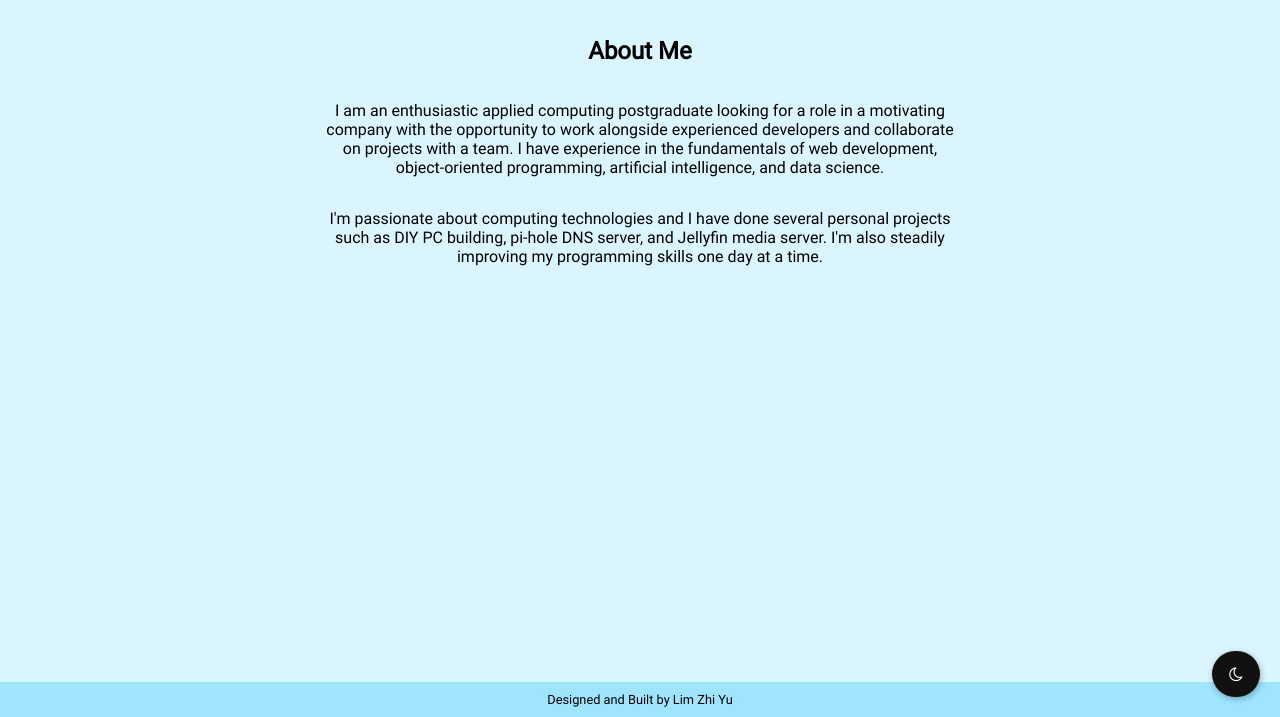
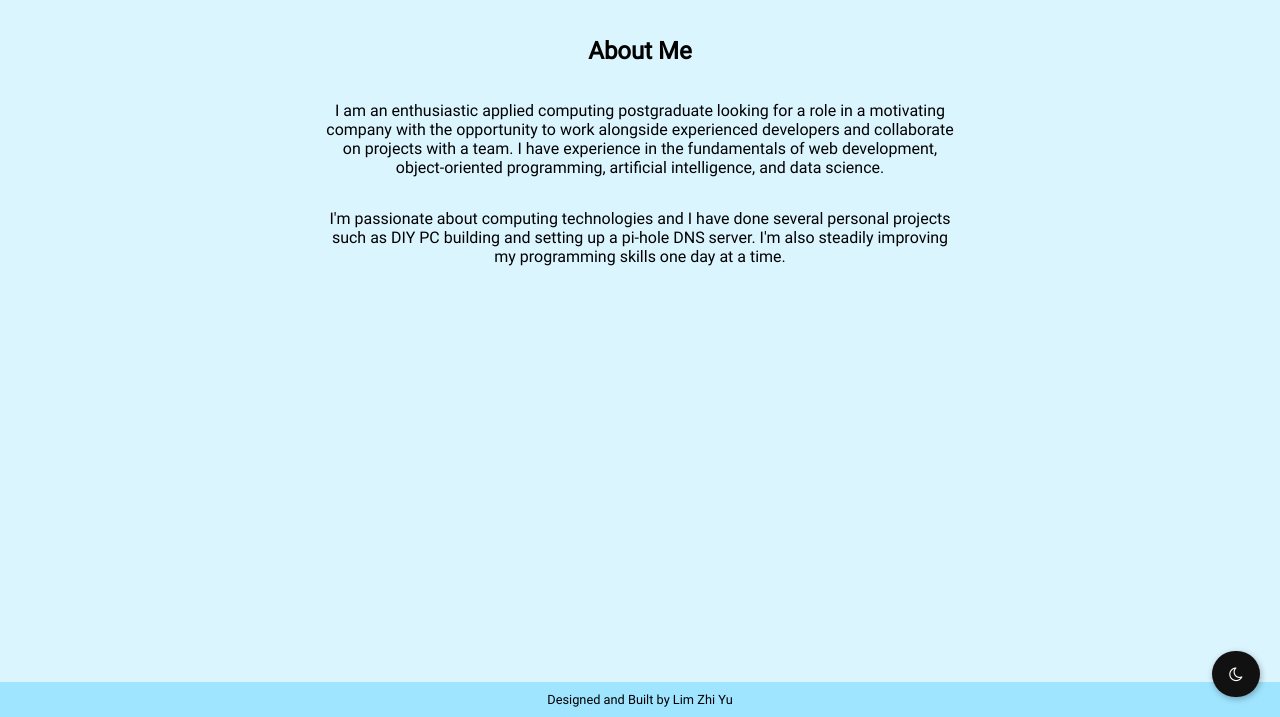
Before and after one commit to lim-zhiyu/lim-zhiyu.github.io, a plain HTML site: page about.html in a window 1280 px wide. Shown: the part 83-800 px from the top of the page. Drawn offline with Linux system fonts and the light colour scheme; files whose address does not match are found by name.

Commit message:
Edit About page.

```diff
--- a/about.html
+++ b/about.html
@@ -28,7 +28,7 @@
                 <h2>About Me</h2>
                 <section class="about-me">
                     <p>I am an enthusiastic applied computing postgraduate looking for a role in a motivating company with the opportunity to work alongside experienced developers and collaborate on projects with a team. I have experience in the fundamentals of web development, object-oriented programming, artificial intelligence, and data science.</p>
-                    <p>I'm passionate about computing technologies and I have done several personal projects such as DIY PC building, pi-hole DNS server, and Jellyfin media server. I'm also steadily improving my programming skills one day at a time.</p>
+                    <p>I'm passionate about computing technologies and I have done several personal projects such as DIY PC building and setting up a pi-hole DNS server. I'm also steadily improving my programming skills one day at a time.</p>
                 </section>
             </div>
 
```
